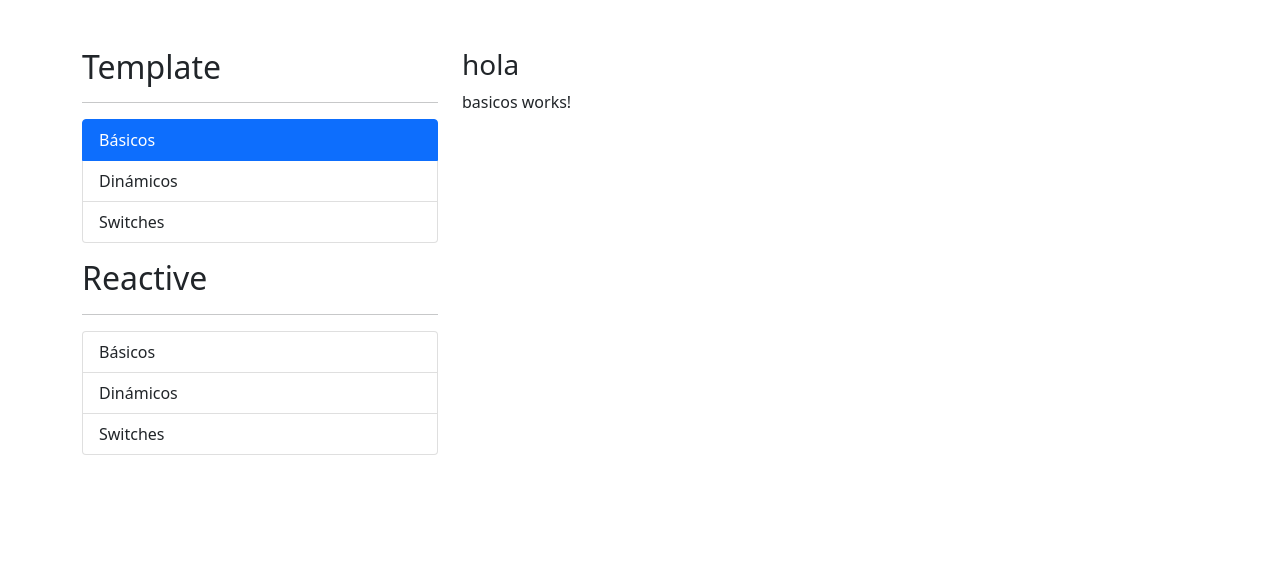
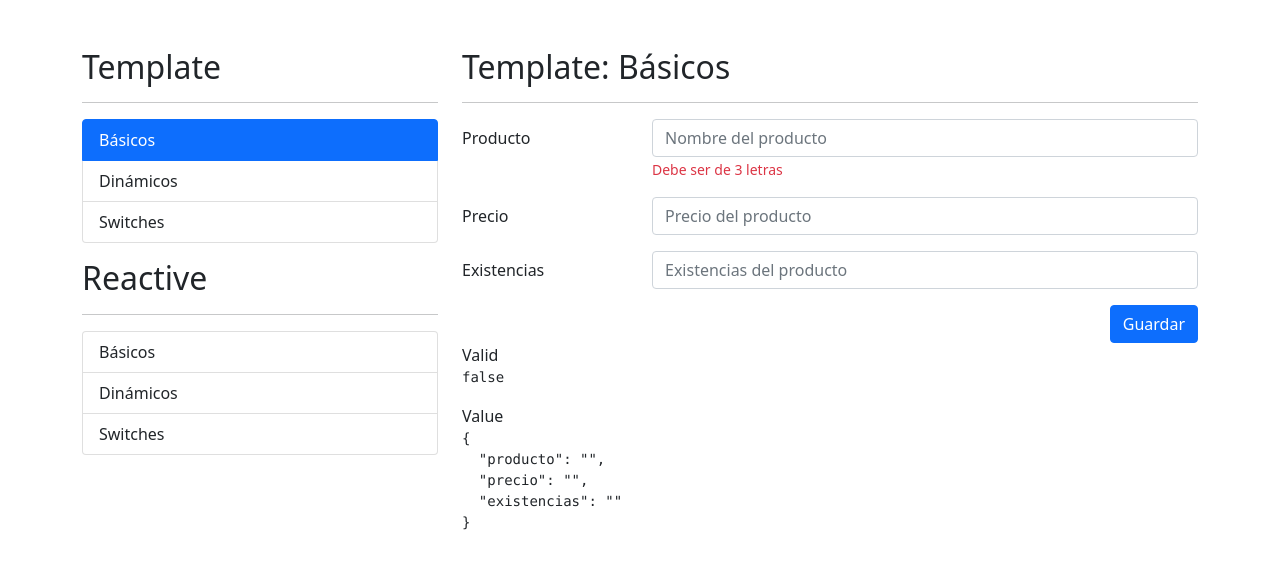
Before and after one commit to JoharryJC/06-formulariosApp, an Angular app: page /template/basicos in a window 1280 px wide. Shown: the top 568 px of the page. Built offline with nearby package versions, Linux system fonts and the light colour scheme.

Commit message:
Template - FormModule and Design of the Form

```diff
--- a/src/app/app.component.html
+++ b/src/app/app.component.html
@@ -4,7 +4,7 @@
     </div>
 
     <div class="col">
-      <h3>hola</h3>
+
       <router-outlet></router-outlet>
     </div>
 </div>
--- a/src/app/template/basicos/basicos.component.html
+++ b/src/app/template/basicos/basicos.component.html
@@ -1 +1,74 @@
-<p>basicos works!</p>
+<h2>Template: Básicos</h2>
+<hr>
+
+<div class="row">
+    <div class="col">
+        <form (ngSubmit)="guardar(miFormulario)"
+              #miFormulario="ngForm"
+              autocomplete="off"
+              >
+            <!-- Campo de Producto -->
+            <div class="mb-3 row">
+                <label class="col-sm-3 col-form-label">Producto</label>
+                <div class="col-sm-9">
+                    <input  type="text"
+                            class="form-control"
+                            ngModel
+                            name="producto"
+                            placeholder="Nombre del producto"
+                            required
+                            >
+                    <span class="form-text text-danger"> Debe ser de 3 letras</span>
+                </div>
+            </div>
+
+            <!-- Campo de Precio -->
+            <div class="mb-3 row">
+                <label class="col-sm-3 col-form-label">Precio</label>
+                <div class="col-sm-9">
+                    <input  type="number"
+                            class="form-control"
+                            ngModel
+                            name="precio"
+                            placeholder="Precio del producto"
+                            required
+                            >
+                </div>
+            </div>
+
+            <!-- Campo de existencias -->
+            <div class="mb-3 row">
+                <label class="col-sm-3 col-form-label">Existencias</label>
+                <div class="col-sm-9">
+                    <input  type="number"
+                            class="form-control"
+                            ngModel
+                            name="existencias"
+                            placeholder="Existencias del producto">
+                </div>
+            </div>
+
+            <div class="row">
+                <div class="col">
+                    <button type="submit"
+                            class="btn btn-primary float-end">
+                        Guardar
+                    </button>
+                </div>
+            </div>
+
+
+        </form>
+    </div>
+</div>
+
+
+<div class="row">
+    <div class="col">
+        <span>Valid</span>
+        <pre>{{ miFormulario.valid | json }}</pre>
+
+        <span>Value</span>
+        <pre>{{ miFormulario.value | json }}</pre>
+    </div>
+</div>
--- a/src/app/template/basicos/basicos.component.ts
+++ b/src/app/template/basicos/basicos.component.ts
@@ -1,4 +1,5 @@
 import { Component, OnInit } from '@angular/core';
+import { NgForm } from '@angular/forms';
 
 @Component({
   selector: 'app-basicos',
@@ -13,4 +14,9 @@
   ngOnInit(): void {
   }
 
+  guardar(miFormulario: NgForm) {
+    console.log('Submit hecho...!');
+    console.log(miFormulario.value);
+    //console.log(miFormulario);
+  }
 }
--- a/src/app/template/template.module.ts
+++ b/src/app/template/template.module.ts
@@ -1,10 +1,12 @@
 import { NgModule } from '@angular/core';
 import { CommonModule } from '@angular/common';
+import { FormsModule } from '@angular/forms';
 
 import { TemplateRoutingModule } from './template-routing.module';
 import { BasicosComponent } from './basicos/basicos.component';
 import { DinamicosComponent } from './dinamicos/dinamicos.component';
 import { SwitchesComponent } from './switches/switches.component';
+
 
 
 @NgModule({
@@ -15,6 +17,7 @@
   ],
   imports: [
     CommonModule,
+    FormsModule,
     TemplateRoutingModule
   ]
 })
```
